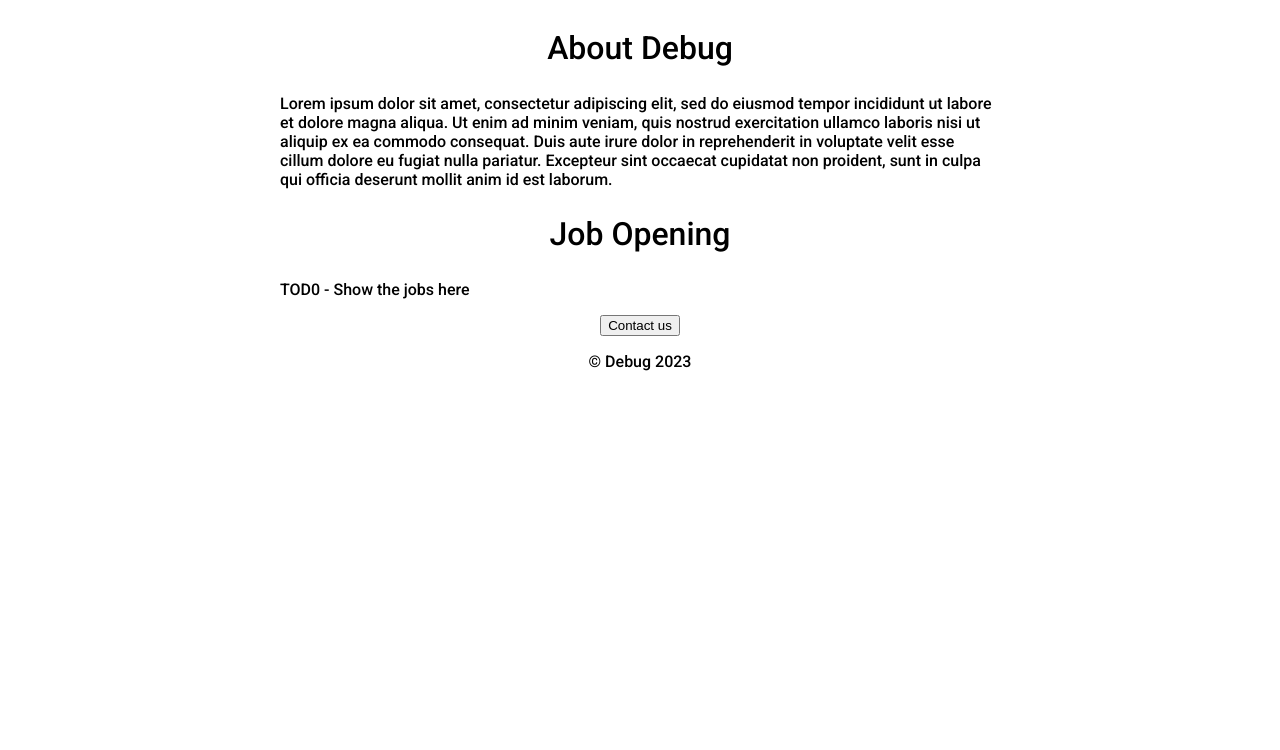
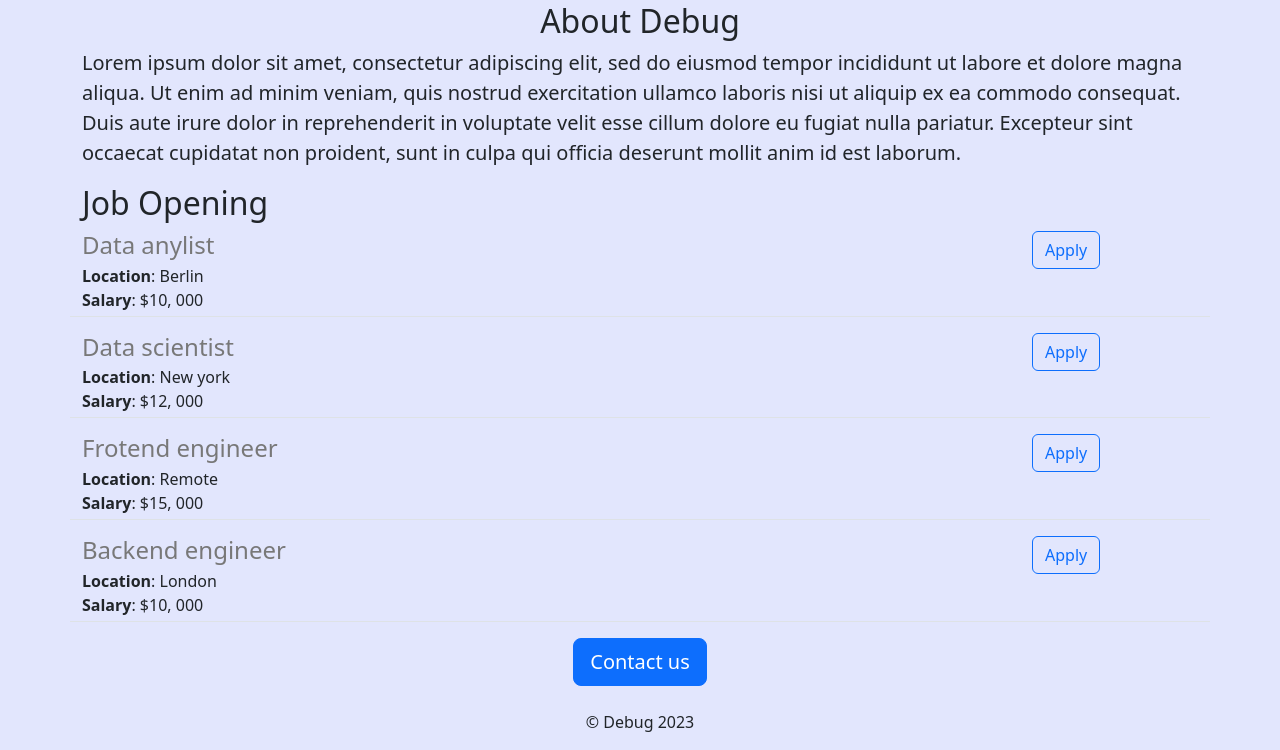
Before and after one commit to debugtony/debug-website-02, a Flask app: page / in a window 1280 px wide. Shown: the part 462-1212 px from the top of the page. Before the commit the page ends 833 px from the top, so only its background shows below. Run offline with Flask 3, Linux system fonts and the light colour scheme.

Commit message:
Added dynamic data and Api route

```diff
--- a/app.py
+++ b/app.py
@@ -1,10 +1,46 @@
-from flask import Flask, render_template
+from flask import Flask, render_template, jsonify
 
 app = Flask(__name__)
 
+JOBS = [
+  {
+    'id': 1,
+    'title': 'Data anylist',
+    'location': 'Berlin',
+    'salary': '$10, 000'
+  },
+  {
+    'id': 2,
+    'title': 'Data scientist',
+    'location': 'New york',
+    'salary': '$12, 000'
+  },
+  {
+    'id': 3,
+    'title': 'Frotend engineer',
+    'location': 'Remote',
+    'salary': '$15, 000'
+  },
+  {
+    'id': 4,
+    'title': 'Backend engineer',
+    'location': 'London',
+    'salary': '$10, 000'
+  }
+
+]
+
 @app.route("/")
 def hello_world():
-    return render_template("home.html")
+    return render_template("home.html", jobs=JOBS)
+
+
+
+@app.route("/api/jobs")
+def list_jobs():
+  return jsonify(JOBS)
+
+
 
 if __name__ == "__main__":
   app.run(host="0.0.0.0", debug=True)
--- a/templates/home.html
+++ b/templates/home.html
@@ -1,56 +1,42 @@
 <!DOCTYPE html>
 <html>
   <head>
+    <meta charset="utf-8">
+      <meta name="viewport" content="width=device-width, initial-scale=1">
+    <link href="https://cdn.jsdelivr.net/npm/bootstrap@5.3.2/dist/css/bootstrap.min.css" rel="stylesheet" integrity="sha384-T3c6CoIi6uLrA9TneNEoa7RxnatzjcDSCmG1MXxSR1GAsXEV/Dwwykc2MPK8M2HN" crossorigin="anonymous">
+
     <title> </title>
    <style>
-      @import url('https://fonts.googleapis.com/css2?family=Epilogue:ital,wght@0,300;0,400;0,700;1,100&family=Roboto:ital,wght@0,300;0,500;1,400&display=swap');
-   h1{
-     font-size: 40px;
-     font-family: 'Roboto', sans-serif;
-     font-weight: normal;
-     color: gray;
-     text-align: center;
-   }
      #banner{
+       object-fit:cover;
        height:360px;
        width:100%;
-        object-fit:cover;
      }
-      h2{
-        font-family: 'Roboto', sans-serif;
-        font-size:32px;
-        color: rgb;
+     #paragraph{
        text-align:center;
-        font-weight:normal;
      }
-      p{
-        font-family: 'Roboto', sans-serif;
+     body{
+       background-color:hsl(231, 88%, 94%);
      }
-      .container{
-        max-width:720px;
-        margin:0 auto 0 auto;
-      }
-      .paragraph{
-        text-align: center;
-        font-family: 'Roboto', sans-serif;
-
-      }
-
    </style>
   </head>
   <body>
     <div class="container">
-<h1>Debug Careers</h1>
-<img id= "banner" src="https://firstcareerwebsite-1.debugtony.repl.co/static/career.jpeg.jpg"  >
+<h1 class="text-center mt-4 mb-4" >Debug Careers</h1>
+ <img  class= "img-fluid" id= "banner" src="https://firstcareerwebsite-1.debugtony.repl.co/static/career.jpeg.jpg"  >
 
-    <h2>About Debug</h2>
-    <p>Lorem ipsum dolor sit amet, consectetur adipiscing elit, sed do eiusmod tempor incididunt ut labore et dolore magna aliqua. Ut enim ad minim veniam, quis nostrud exercitation ullamco laboris nisi ut aliquip ex ea commodo consequat. Duis aute irure dolor in reprehenderit in voluptate velit esse cillum dolore eu fugiat nulla pariatur. Excepteur sint occaecat cupidatat non proident, sunt in culpa qui officia deserunt mollit anim id est laborum.</p>
-    <h2>Job Opening</h2>
-    <p>TOD0 - Show the jobs here</p>
+    <h2 class="text-center mt-2">About Debug</h2>
+    <p  class="lead">Lorem ipsum dolor sit amet, consectetur adipiscing elit, sed do eiusmod tempor incididunt ut labore et dolore magna aliqua. Ut enim ad minim veniam, quis nostrud exercitation ullamco laboris nisi ut aliquip ex ea commodo consequat. Duis aute irure dolor in reprehenderit in voluptate velit esse cillum dolore eu fugiat nulla pariatur. Excepteur sint occaecat cupidatat non proident, sunt in culpa qui officia deserunt mollit anim id est laborum.</p>
+    <h2 class="mt-2">Job Opening</h2>
+    <div style="margin-bottom: 16px">
+      {% for job in jobs %}
+      {% include 'job_items.html' %}
+      {% endfor %}
+    </div>
       <div style="text-align:center">
-    <button>Contact us</button>
+    <button class="btn btn-primary btn-lg">Contact us</button>
       </div>
-      <p class="paragraph">&copy Debug 2023</p>
+      <p id="paragraph" class="mt-4">&copy Debug 2023</p>
   </body>
 </div>
 </html>
--- /dev/null
+++ b/templates/job_items.html
@@ -0,0 +1,10 @@
+<div  class="border-bottom row" style="margin-bottom: 16px; padding-bottom:4px;">
+  <div class="col-10">
+  <h4 style="color:rgb(120,120,120); margin-bottom:4px;">{{job['title']}}</h4>
+  <div><b>Location</b>: {{job['location']}}</div>
+   <div><b>Salary</b>: {{job['salary']}}</div>
+  </div>
+  <div class="col-2">
+  <button type="button" class="btn btn-outline-primary">Apply</button>
+  </div>
+</div>
```
Lines whose indentation alone changed are shown as unchanged.
